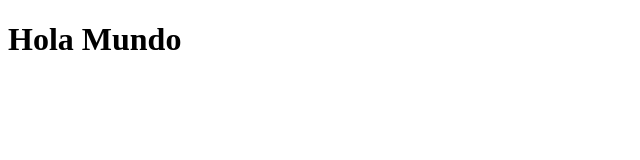
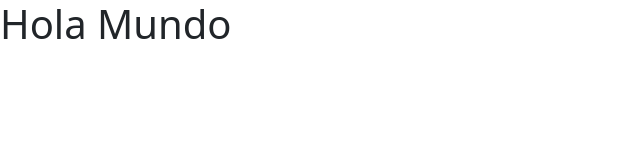
Before and after one commit to EderMontes1/Portafolio, a plain HTML site: page index.html in a window 1280 px wide. Shown: the whole page, without its empty margins (0-640 px from the left). Drawn offline with nearby package versions, Linux system fonts and the light colour scheme.

Commit message:
Agregamos links BS
Se agregan las lineas de BootStrap para CSS y JAVA en el Head y en el Body

Se agrega tambien la etiqueta SCRIPT

```diff
--- a/index.html
+++ b/index.html
@@ -2,12 +2,19 @@
 <html>
 
 <head>
-    <meta charset="UTF-8">
-    <title>Portafolio de Eder Montes</title>
+        <title>Portafolio de Eder Montes</title>
+        <meta charset="UTF-8">
+        <meta name="viewport" content="width=device-width, initial-scale=1">
+        <link href="https://cdn.jsdelivr.net/npm/bootstrap@5.2.0-beta1/dist/css/bootstrap.min.css" rel="stylesheet" integrity="sha384-0evHe/X+R7YkIZDRvuzKMRqM+OrBnVFBL6DOitfPri4tjfHxaWutUpFmBp4vmVor" crossorigin="anonymous">
 </head>
 
 <body>
+
+
     <H1>Hola Mundo</H1>
+    <script src="https://cdn.jsdelivr.net/npm/bootstrap@5.2.0-beta1/dist/js/bootstrap.bundle.min.js" integrity="sha384-pprn3073KE6tl6bjs2QrFaJGz5/SUsLqktiwsUTF55Jfv3qYSDhgCecCxMW52nD2" crossorigin="anonymous">
+
+    </script>
 </body>
 
 
```
Also changed, not shown: style.css (added).
